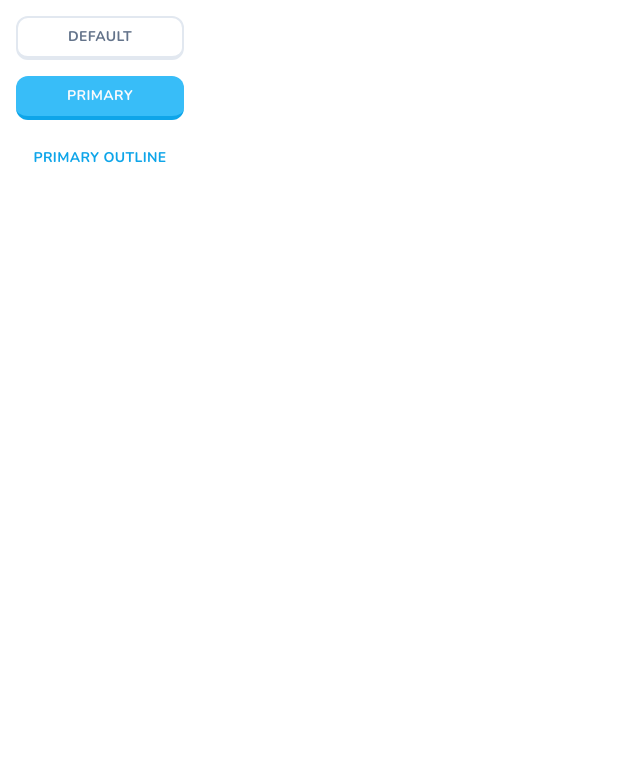
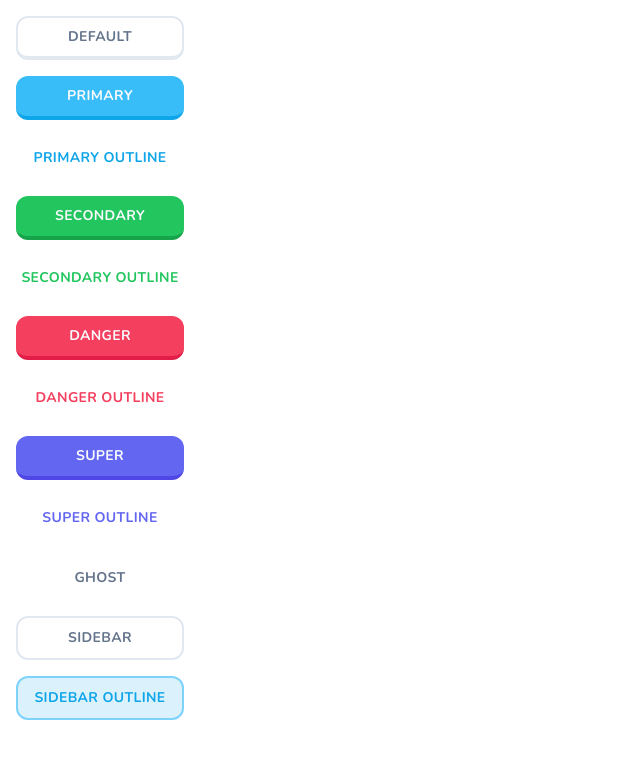
Before and after one commit to DmitriyAngve/my-lingo, a Next.js app: page /buttons in a window 1280 px wide. Shown: the top 758 px of the page, without its empty margins (0-640 px from the left). Built offline with nearby package versions, Linux system fonts and the light colour scheme.

Commit message:
feat: Buttons library done

```diff
--- a/app/buttons/page.tsx
+++ b/app/buttons/page.tsx
@@ -6,6 +6,15 @@
       <Button>Default</Button>
       <Button variant="primary">Primary</Button>
       <Button variant="primaryOutline">Primary Outline</Button>
+      <Button variant="secondary">Secondary</Button>
+      <Button variant="secondaryOutline">Secondary Outline</Button>
+      <Button variant="danger">Danger</Button>
+      <Button variant="dangerOutline">Danger Outline</Button>
+      <Button variant="super">Super</Button>
+      <Button variant="superOutline">Super Outline</Button>
+      <Button variant="ghost">Ghost</Button>
+      <Button variant="sidebar">Sidebar</Button>
+      <Button variant="sidebarOutline">Sidebar Outline</Button>
     </div>
   );
 };
--- a/components/ui/button.tsx
+++ b/components/ui/button.tsx
@@ -16,6 +16,21 @@
         primary:
           "bg-sky-400 text-primary-foreground hover:bg-sky-400/90 border-sky-500 border-b-4 active:border-b-0",
         primaryOutline: "bg-white text-sky-500 hover:bg-slate-100",
+        secondary:
+          "bg-green-500 text-primary-foreground hover:bg-green-500/90 border-green-600 border-b-4 active:border-b-0",
+        secondaryOutline: "bg-white text-green-500 hover:bg-slate-100",
+        danger:
+          "bg-rose-500 text-primary-foreground hover:bg-rose-500/90 border-rose-600 border-b-4 active:border-b-0",
+        dangerOutline: "bg-white text-rose-500 hover:bg-slate-100",
+        super:
+          "bg-indigo-500 text-primary-foreground hover:bg-indigo-500/90 border-indigo-600 border-b-4 active:border-b-0",
+        superOutline: "bg-white text-indigo-500 hover:bg-slate-100",
+        ghost:
+          "bg-transperent text-slate-500 border-transperent border-0 hover:bg-slate-100",
+        sidebar:
+          "bg-transperent text-slate-500 border-2 border-transperent hover:bg-slate-100 transition-none",
+        sidebarOutline:
+          "bg-sky-500/15 text-sky-500 border-sky-300 border-2 hover:bg-sky-500/20 transition-none",
       },
       size: {
         default: "h-11 px-4 py-2",
```
